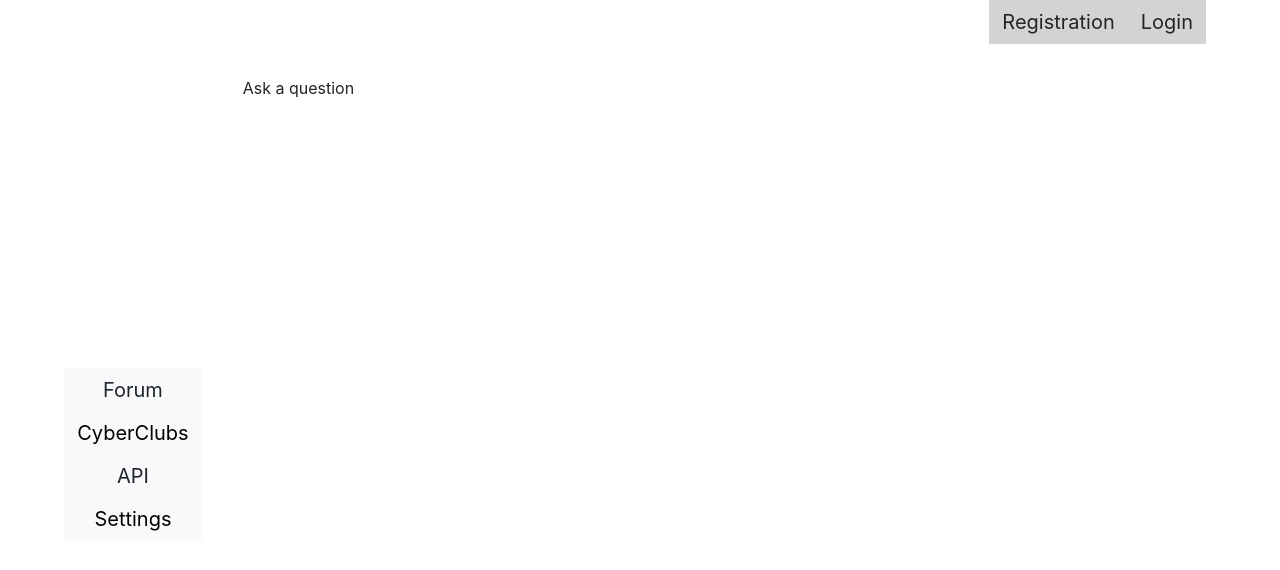
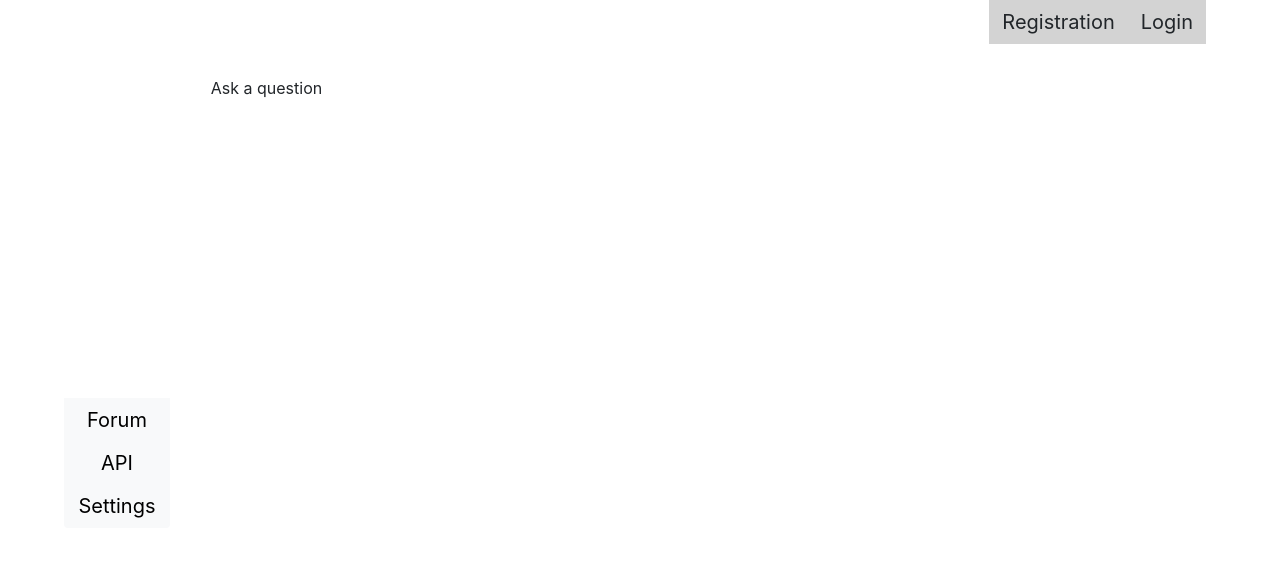
Before and after one commit to godofcs/timmatesearch, a Flask app: template templates/forum.html in a window 1280 px wide. Shown: the part 135-705 px from the top of the page. Run offline with Flask 2, Linux system fonts and the light colour scheme; the template is opened without the code that fills it, so the values that code supplies are empty; some libraries are stand-ins or nearby versions.

Commit message:
fix bugs

```diff
--- a/data/forum_db.py
+++ b/data/forum_db.py
@@ -2,9 +2,11 @@ import datetime
 import sqlalchemy
 from data import db_session
 from .db_session import SqlAlchemyBase
+from sqlalchemy_serializer import SerializerMixin
+from flask_login import UserMixin
 
 
-class Forum(SqlAlchemyBase):
+class Forum(SqlAlchemyBase, UserMixin, SerializerMixin):
     __tablename__ = 'forum'
 
     id = sqlalchemy.Column(sqlalchemy.Integer, primary_key=True, autoincrement=True)
--- a/main.py
+++ b/main.py
@@ -5,9 +5,10 @@ from flask_login import LoginManager, login_user, logout_user, current_user, log
 from wtforms import StringField, PasswordField, SubmitField, TextAreaField, BooleanField
 from wtforms.validators import DataRequired
 from data import db_session, users, login_class, registration, redefine_roles, news, \
-    translater, forum_db, forum, answer_on_question, ask_question, settings, settings_db,\
-    chatsform, edit_profile_form
+    translater, forum_db, forum, answer_on_question, ask_question, settings, settings_db, \
+    chatsform, edit_profile_form, api_func
 from random import choice
+from flask_restful import reqparse, abort, Api, Resource
 from werkzeug.security import generate_password_hash, check_password_hash
 from flask_socketio import SocketIO, send
 import feedparser, pprint, json, os, datetime
@@ -16,6 +17,7 @@ app = Flask(__name__)
 app.config['SECRET_KEY'] = 'matesearch_secretkey'
 socketio = SocketIO(app)
 login_manager = LoginManager()
+api = Api(app)
 login_manager.init_app(app)
 
 
@@ -23,6 +25,19 @@ login_manager.init_app(app)
 def load_user(user_id):
     sessions = db_session.create_session()
     return sessions.query(users.User).get(user_id)
+
+
+@app.errorhandler(404)  # функция ошибки
+def not_found(error):
+    try:
+        sessions = db_session.create_session()
+        settings_info = sessions.query(settings_db.Settings_db).filter(
+            settings_db.Settings_db.user_id == current_user.id).first()
+        main_color = settings_info.theme
+    except AttributeError:
+        main_color = "white"
+    colors = choice(["primary", "success", "danger", "info"])
+    return render_template("not_found.html", colors=colors, main_color=main_color)
 
 
 @app.route("/")
@@ -371,7 +386,7 @@ def user_info(id):
             url = url2
         print(str(current_user.id) not in user.appraisers, 1)
         if (url != "" and str(current_user.id) not in user.appraisers and
-            str(current_user.id) + ";1" not in user.notifications):
+                str(current_user.id) + ";1" not in user.notifications):
             print(chats[url][0][0])
             time1 = (chats[url][0][0] * 365 + chats[url][0][1] * 30 + chats[url][0][2]) * \
                     3600 * 24 + chats[url][0][3] * 3600 + chats[url][0][4] * 60 + chats[url][0][5]
@@ -382,7 +397,7 @@ def user_info(id):
             if time2 - time1 > 3600:
                 ocenka_reputacii = True
         if (str(current_user.id) + ";0;" + str(user.id) not in user.notifications and
-            str(current_user.id) not in user.friends):
+                str(current_user.id) not in user.friends):
             dobavlenie_v_druzya = True
         try:
             settings_info = sessions.query(settings_db.Settings_db).filter(
@@ -402,7 +417,7 @@ def edit_reputation(id, znach, second_id):
     user = sessions.query(users.User).get(id)
     if current_user.id != id:
         if (str(current_user.id) not in user.appraisers and
-            f"_[{second_id};1;{znach}]" not in user.notifications):
+                f"_[{second_id};1;{znach}]" not in user.notifications):
             user.notifications = user.notifications + f"_[{second_id};1;{znach}]"
             sessions.merge(user)
             sessions.commit()
@@ -425,7 +440,7 @@ def add_to_friend(first_id, second_id):
     if first_id != current_user.id:
         user = sessions.query(users.User).get(first_id)
         if (str(current_user.id) not in user.friends.split("_") and
-            f"_[{second_id};0;{first_id}]" not in user.notifications):
+                f"_[{second_id};0;{first_id}]" not in user.notifications):
             user.notifications = user.notifications + f"_[{second_id};0;{first_id}]"
             sessions.merge(user)
             sessions.commit()
@@ -609,22 +624,9 @@ def forum_full_question(num_id):
 
 @app.route("/forum/answere_on_question/<int:num_id>", methods=["GET", "POST"])
 def answer_on_question_func(num_id):
+    form = answer_on_question.Answer_on_question()
     if request.method == 'GET':
-        form = answer_on_question.Answer_on_question()
         colors = choice(["primary", "success", "danger", "info"])
-        if form.validate_on_submit():
-            sessions = db_session.create_session()
-            answer = form.answer.data
-            answer_db = sessions.query(forum_db.Forum).filter(
-                forum_db.Forum.id == num_id).first()
-            first_answer = str(answer_db.answers) + "/end/new_answer/"
-            first_author = str(answer_db.user_id) + "/end/new_author/"
-            user_id_db = sessions.query(forum_db.Forum).filter(
-                forum_db.Forum.id == num_id).first()
-            id_user = current_user.id
-            user_id_db.user_id = str(first_author) + str(id_user)
-            answer_db.answers = str(first_answer) + str(answer)
-            sessions.commit()
         sessions = db_session.create_session()
         try:
             settings_info = sessions.query(settings_db.Settings_db).filter(
@@ -635,7 +637,22 @@ def answer_on_question_func(num_id):
         return render_template("answer_on_question.html", colors=colors, num_id=num_id, form=form,
                                main_color=main_color)
     elif request.method == 'POST':
-        return redirect("/forum/question/1")
+        sessions = db_session.create_session()
+        answer = form.answer.data
+        if "/end/new_answer/" in answer:
+            correct_answer = answer.split('/end/new_answer/')
+            answer = ''.join(correct_answer)
+        answer_db = sessions.query(forum_db.Forum).filter(
+            forum_db.Forum.id == num_id).first()
+        first_answer = str(answer_db.answers) + "/end/new_answer/"
+        first_author = str(answer_db.user_id) + "/end/new_author/"
+        user_id_db = sessions.query(forum_db.Forum).filter(
+            forum_db.Forum.id == num_id).first()
+        id_user = current_user.id
+        user_id_db.user_id = str(first_author) + str(id_user)
+        answer_db.answers = str(first_answer) + str(answer)
+        sessions.commit()
+        return redirect("/forum")
 
 
 @app.route("/forum/ask_question", methods=["GET", "POST"])
@@ -693,8 +710,36 @@ def site_settings():
     return render_template("settings.html", colors=colors, form=form, main_color=main_color)
 
 
+@app.route('/question_delete/<int:id>', methods=['GET', 'POST'])
+@login_required
+def news_delete(id):
+    sessions = db_session.create_session()
+    new = sessions.query(forum_db.Forum).filter(forum_db.Forum.id == id).first()
+    if new:
+        sessions.delete(new)
+        sessions.commit()
+    else:
+        abort(404)
+    return redirect('/')
+
+
+@app.route("/api")
+def api_page():
+    colors = choice(["primary", "success", "danger", "info"])
+    try:
+        sessions = db_session.create_session()
+        settings_info = sessions.query(settings_db.Settings_db).filter(
+            settings_db.Settings_db.user_id == current_user.id).first()
+        main_color = settings_info.theme
+    except AttributeError:
+        main_color = "white"
+    return render_template("api_page.html", colors=colors, main_color=main_color)
+
+
 def main():
     db_session.global_init("db/news.db")
+    api.add_resource(api_func.NewsListResource, '/api/forum')
+    api.add_resource(api_func.NewsResource, '/api/forum/<int:news_id>')
     socketio.run(app)
 
 
--- a/static/json/chaty.json
+++ b/static/json/chaty.json
@@ -1 +1 @@
-{"chats": {"1_2": [[2020, 4, 23, 19, 23, 10]]}}
+{"chats": {"1_2": [[2020, 4, 23, 19, 23, 10]], "1_1": [[2020, 4, 24, 17, 22, 53]]}}
--- a/templates/base.html
+++ b/templates/base.html
@@ -11,7 +11,7 @@
     <title>MateSearch</title>
     {% block head %}{% endblock %}
 </head>
-<body>
+<body style="background-color: {{main_color}}">
 <div style="margin-right: 5%; margin-left: 5%;">
     <nav style="padding-bottom: 70px; border-radius: 10px;"
          class="navbar navbar-light bg-{{colors}}">
@@ -54,15 +54,14 @@
             bg-{{colors}}">Paladins</a>
             <a style="font-size: 20px; color: white;" href="/searchmates/fortnite" class="btn btn-{{colors}}
             bg-{{colors}}">Fortnite</a>
-            <a style="font-size: 20px;" class="btn btn-{{colors}} bg-{{colors}}
-            bg-light">Forum</a>
             <a style="font-size: 20px; color: black;" class="btn btn-{{colors}} bg-{{colors}}
-            bg-light" href="/cyberclubs">CyberClubs</a>
+            bg-light" href="/forum">Forum</a>
             {% if current_user.role == "admin" %}
                 <a style="font-size: 20px; color: black;" href="/redefine_role" class="btn btn-{{colors}}
             bg-light">Redefine roles</a>
             {% endif %}
-            <a style="font-size: 20px;" class="btn btn-{{colors}} bg-{{colors}} bg-light">API</a>
+            <a style="font-size: 20px; color: black;" href="/api"
+               class="btn btn-{{colors}} bg-{{colors}} bg-light">API</a>
             <a style="font-size: 20px; color: black;" href="/settings" class="btn btn-{{colors}}
             bg-light">Settings</a>
         </div>
--- a/templates/forum.html
+++ b/templates/forum.html
@@ -4,13 +4,19 @@
     <a href="/forum/ask_question" class="btn btn-{{colors}}"
        style="margin-top: 9px;">Ask a question</a>
     {% for item in forum_questions %}
-<a href="/forum/question/1" style="text-decoration: none; color: black;">
-    <div style="margin-top: 38px; background-color: #f5f5f5;
-         margin-right: 25px; padding-left: 50px; padding-top: 40px; padding-bottom: 40px;"
+        {% set id_new = item.id %}
+        <a href="99"><div style="margin-top: 38px; background-color: #f5f5f5;
+        margin-right: 40px; padding-left: 10px;
+                 padding-top: 10px; padding-bottom: 40px;"
              class="col-md6 border rounded">
+            {% if current_user.role == "cleaner" or current_user.role == "admin" %}
+                <a href="/question_delete/{{ item.id }}"><img width="3%"
+                                                          height="3%"
+                                                          src="static/img/delete_button.png"></a>
+            {% endif %}
+            <div style="padding-top: 20px; padding-left: 40px;">
                 <h4>{{item.title}}</h4>
-        <h6>{{item.question}}</h6>
             </div>
-</a>
+        </div></a>
     {% endfor %}
 {% endblock %}
```
Also changed, not shown: db/news.db, templates/api_page.html (line endings or trailing spaces). Lines whose indentation alone changed are shown as unchanged.
